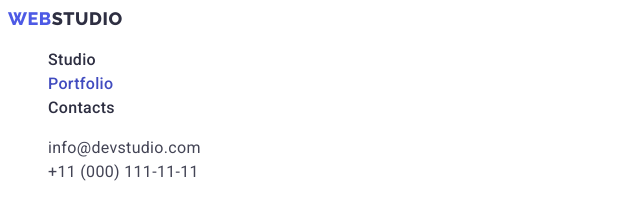
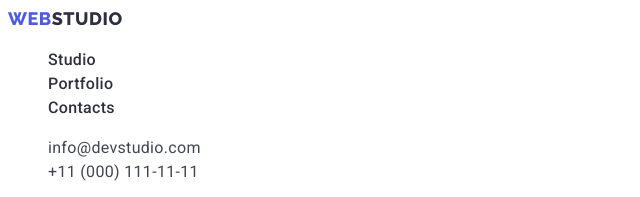
Before and after one commit to groguls/goit-markup-hw-02, a plain HTML site: page portfolio.html in a window 1280 px wide. Shown: the top 197 px of the page, 0-640 px from the left. Drawn offline with Linux system fonts and the light colour scheme.

Commit message:
portfolio page active light correction

```diff
--- a/css/styles.css
+++ b/css/styles.css
@@ -108,9 +108,9 @@ body {
   color: var(--ocean-pressed-color);
 }
 
-.nav-list .link.active {
+/* .nav-list .link.active {
   color: var(--ocean-pressed-color);
-}
+} */
 
 .adress {
   font-style: normal;
--- a/portfolio.html
+++ b/portfolio.html
@@ -25,9 +25,7 @@
             <a class="link nav-link" href="./index.html">Studio</a>
           </li>
           <li>
-            <a class="link nav-link active" href="./portfolio.html"
-              >Portfolio</a
-            >
+            <a class="link nav-link" href="./portfolio.html">Portfolio</a>
           </li>
           <li><a class="link nav-link" href="">Contacts</a></li>
         </ul>
```
